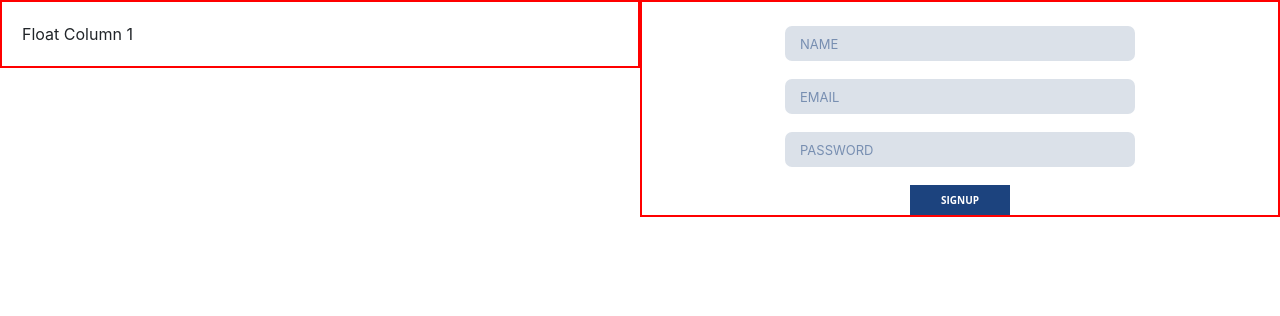
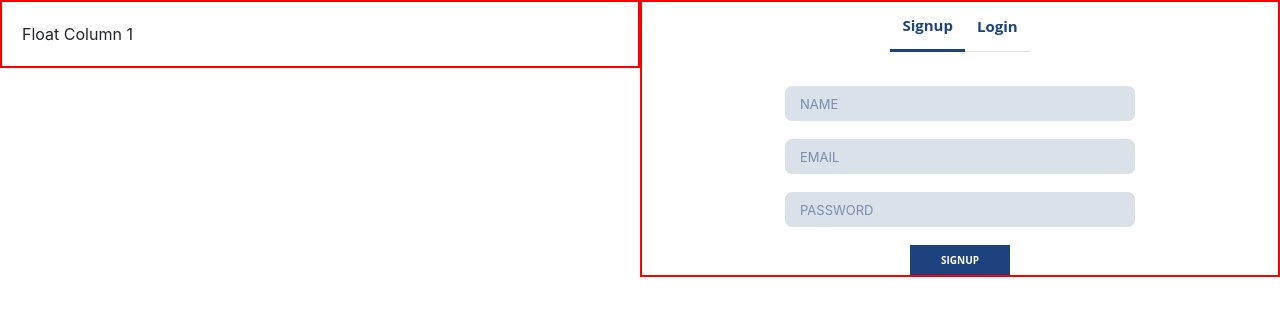
Before and after one commit to Rishabh-Keeshan-Infrrd/rishabh-21.github.io, an Angular app: page / in a window 1280 px wide. Shown: the top 316 px of the page. Built offline with nearby package versions, Linux system fonts and the light colour scheme.

Commit message:
added buttons to auth-component to switch between login and signup

```diff
--- a/src/app/auth-component/auth-component.component.css
+++ b/src/app/auth-component/auth-component.component.css
@@ -13,7 +13,32 @@
   text-align: center;
 }
 
-.child{
+.child {
   justify-content: center;
-  margin:auto;
+  margin: auto;
 }
+
+.holder {
+  font-family: 'Open Sans', sans-serif;
+  font-weight: bold;
+  font-size: 10px;
+}
+
+.btn-holder {
+  margin-top: auto;
+  margin-bottom: 10px;
+  text-align: center;
+  justify-content: center;
+  position: relative;
+}
+
+.btn {
+  background-color: white;
+  color: #1c437e;
+  border: none;
+  font-size: 15px;
+  border-radius: 0;
+  box-shadow: none;
+  height: 50px;
+  border-bottom: 1px solid #dbe1e9;
+}
--- a/src/app/auth-component/auth-component.component.html
+++ b/src/app/auth-component/auth-component.component.html
@@ -5,8 +5,18 @@
   </div>
 
   <div class="float-window">
-    <div class="child">
-    <app-signup></app-signup>
+
+      <div class="child">
+        <div class="btn-holder">
+
+          <button [style.border-bottom]="selector === 0 ? 'solid 3px #1c437e' : ''"
+                  (click)="loadSignUpComponent()" class="holder btn"> Signup</button>
+
+          <button [style.border-bottom]="selector === 1 ? 'solid 3px #1c437e' : ''"
+                  (click)="loadLogInComponent()" class="holder btn"> Login</button>
+        </div>
+    <app-signup *ngIf="selector===0"></app-signup>
+      <app-login *ngIf="selector===1"></app-login>
     </div>
   </div>
 
--- a/src/app/auth-component/auth-component.component.ts
+++ b/src/app/auth-component/auth-component.component.ts
@@ -7,9 +7,21 @@ import { Component, OnInit } from '@angular/core';
 })
 export class AuthComponentComponent implements OnInit {
 
+  selector = 0;
+
   constructor() { }
 
   ngOnInit(): void {
   }
 
+  // tslint:disable-next-line:typedef
+  loadSignUpComponent(){
+    this.selector = 0;
+  }
+
+  // tslint:disable-next-line:typedef
+  loadLogInComponent(){
+    this.selector = 1;
+  }
+
 }
```
Also changed, not shown: src/app/app.module.ts (+7 -5 lines).
